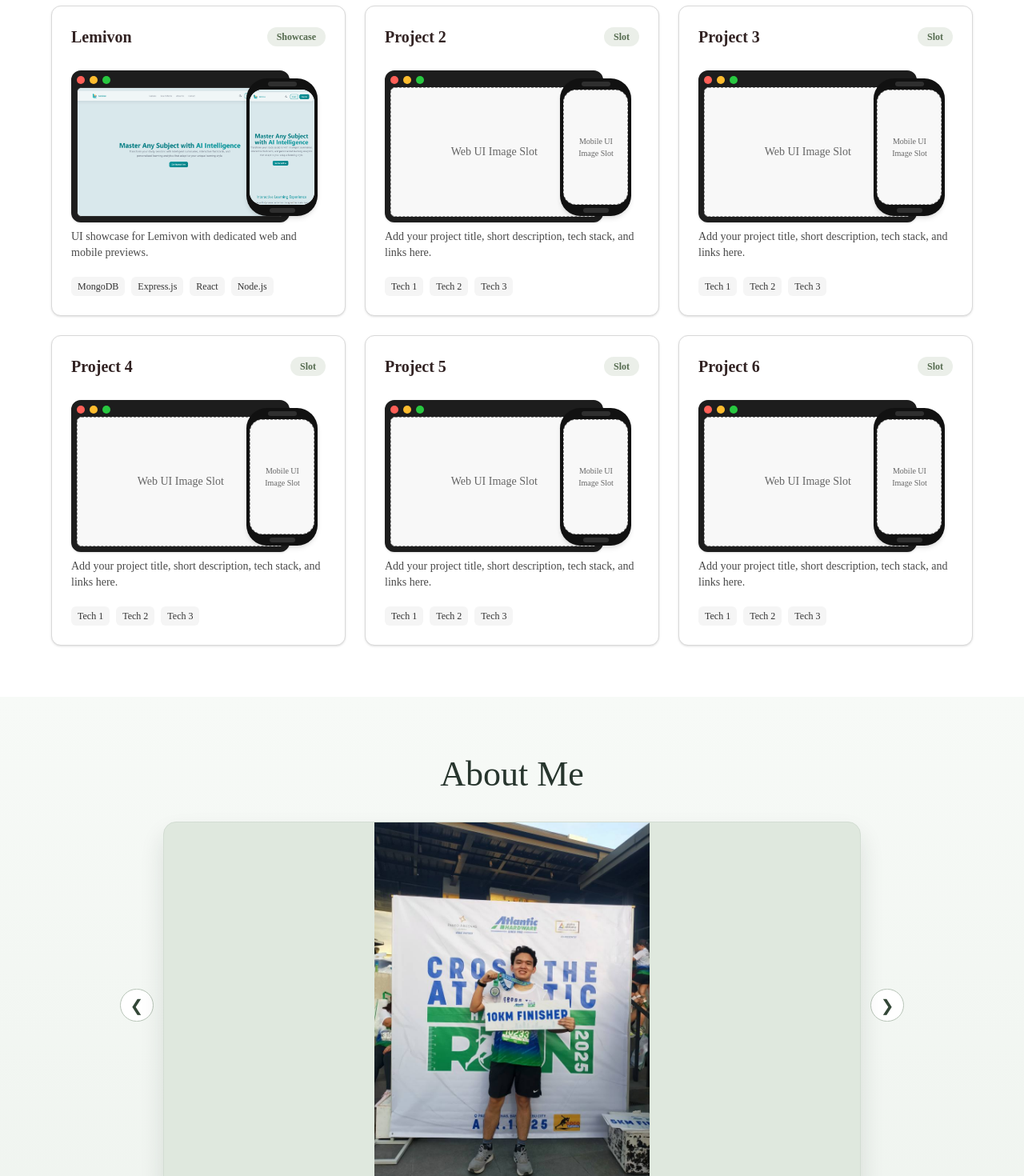
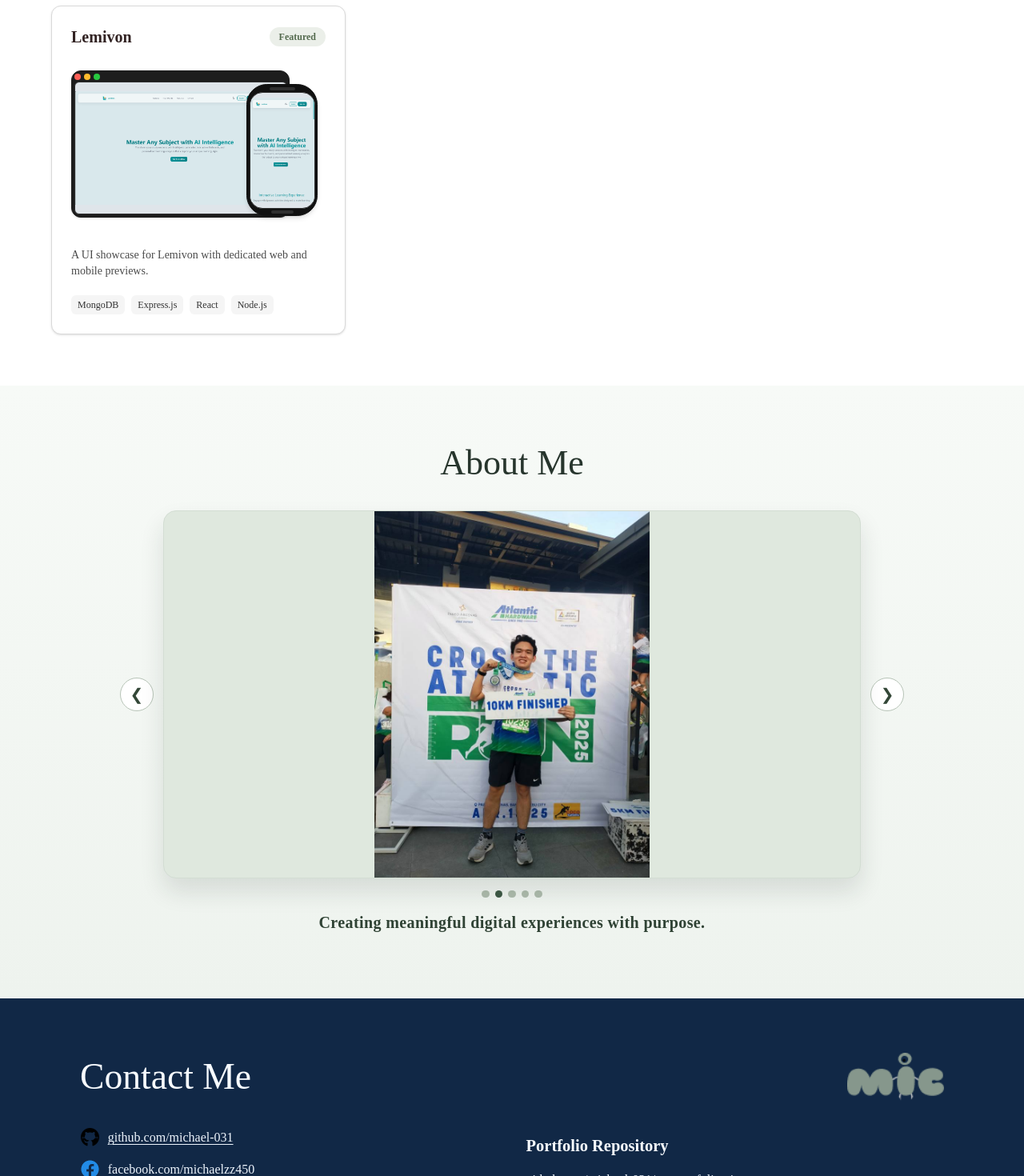
Before and after one commit to michael-031/my-portfolio, a React (Vite) app: page / in a window 1280 px wide. Shown: the part 1330-2800 px from the top of the page at 80% size. Built offline with nearby package versions, Linux system fonts and the light colour scheme; a web font is replaced by a local one.

Commit message:
Enhance App component with new contact section and improve project card hover effects

```diff
--- a/src/App.css
+++ b/src/App.css
@@ -177,6 +177,27 @@
   background: #3d5945;
 }
 
+.project-card-hover {
+  position: relative;
+  overflow: hidden;
+}
+
+.device-fade-separator {
+  margin-top: 0.45rem;
+  height: 1rem;
+  border-radius: 999px;
+  background: linear-gradient(90deg, rgba(149, 174, 152, 0), rgba(149, 174, 152, 0.6), rgba(149, 174, 152, 0));
+  filter: blur(5px);
+  opacity: 0;
+  transform: translateY(-5px);
+  transition: opacity 220ms ease, transform 220ms ease;
+}
+
+.project-card-hover:hover .device-fade-separator {
+  opacity: 1;
+  transform: translateY(0);
+}
+
 .about-slogan {
   margin: 1rem 0 0;
   text-align: center;
@@ -197,3 +218,98 @@
     font-size: 1.05rem;
   }
 }
+
+.contact-me-section {
+  padding: 4rem 1rem 5rem;
+  background: #112846;
+}
+
+.contact-me-shell {
+  width: min(1080px, 94vw);
+  margin: 0 auto;
+  color: #f2f6fb;
+}
+
+.contact-me-header {
+  display: flex;
+  align-items: center;
+  justify-content: space-between;
+  gap: 1rem;
+}
+
+.contact-me-title {
+  margin: 0;
+  font-size: clamp(2rem, 4vw, 2.85rem);
+  color: #f7fbff;
+}
+
+.contact-me-logo {
+  height: clamp(38px, 5vw, 60px);
+  width: auto;
+  opacity: 0.8;
+}
+
+.contact-me-grid {
+  margin-top: 1.8rem;
+  display: grid;
+  grid-template-columns: 1fr 1fr;
+  gap: 2.2rem;
+}
+
+.contact-me-links,
+.contact-me-actions {
+  display: flex;
+  flex-direction: column;
+  gap: 0.95rem;
+}
+
+.contact-link,
+.contact-action-link {
+  display: inline-flex;
+  align-items: center;
+  gap: 0.62rem;
+  color: #edf4fc;
+  text-decoration: underline;
+  text-underline-offset: 3px;
+  text-decoration-thickness: 1px;
+  transition: opacity 180ms ease, transform 180ms ease;
+}
+
+.contact-link:hover,
+.contact-action-link:hover {
+  opacity: 0.85;
+  transform: translateX(2px);
+}
+
+.contact-link img {
+  width: 1.55rem;
+  height: 1.55rem;
+  object-fit: contain;
+}
+
+.contact-icon-text {
+  width: 1.55rem;
+  height: 1.55rem;
+  border-radius: 999px;
+  border: 1px solid rgba(237, 244, 252, 0.5);
+  display: inline-flex;
+  align-items: center;
+  justify-content: center;
+  font-size: 0.58rem;
+  font-weight: 700;
+  letter-spacing: 0.04em;
+}
+
+.contact-label {
+  margin: 0.5rem 0 0;
+  font-size: clamp(1rem, 1.6vw, 1.3rem);
+  font-weight: 700;
+  color: #f7fbff;
+}
+
+@media (max-width: 860px) {
+  .contact-me-grid {
+    grid-template-columns: 1fr;
+    gap: 1.4rem;
+  }
+}
--- a/src/App.jsx
+++ b/src/App.jsx
@@ -36,11 +36,11 @@ const techStack = [
 
 function App() {
   const aboutGallery = [
-    { src: run, alt: 'Michael with his pet in a candid moment' },
-    { src: run1, alt: 'Michael after finishing a 10K run' },
-    { src: run2, alt: 'Michael with Divan during a 10K event' },
-    { src: hike, alt: 'Michael on a hiking trail with a scenic view' },
-    { src: hike1, alt: 'Michael on another hike in nature' },
+    { src: run, alt: 'Michael sharing a candid moment with his pet' },
+    { src: run1, alt: 'Michael crossing the finish line after a 10K run' },
+    { src: run2, alt: 'Michael and Divan at a 10K running event' },
+    { src: hike, alt: 'Michael hiking with a scenic mountain backdrop' },
+    { src: hike1, alt: 'Michael enjoying another outdoor hiking trail' },
   ]
   const [currentSlide, setCurrentSlide] = useState(0)
 
@@ -77,15 +77,15 @@ function App() {
     {
       id: 1,
       title: 'Lemivon',
-      description: 'UI showcase for Lemivon with dedicated web and mobile previews.',
+      description: 'A UI showcase for Lemivon with dedicated web and mobile previews.',
       tech: ['MongoDB', 'Express.js', 'React', 'Node.js'],
       webImage: lemivon,
       mobileImage: lemivon_mobile,
     },
-    ...Array.from({ length: 5 }, (_, index) => ({
+    ...Array.from({ length: 0 }, (_, index) => ({
       id: index + 2,
       title: `Project ${index + 2}`,
-      description: 'Add your project title, short description, tech stack, and links here.',
+      description: 'Project details coming soon: summary, stack, and links.',
       tech: ['Tech 1', 'Tech 2', 'Tech 3'],
       webImage: null,
       mobileImage: null,
@@ -95,12 +95,12 @@ function App() {
   return (
     <main>
       <section className="bg-white-800 h-[64px] flex justify-between items-center px-16 shadow-md">
-        <img src={logo} alt="Hero Image" className="h-[32px] object-cover" />
-        <div class="buttons">
-          <button className="text-black px-4 h-full">About Me</button>
-          <button className="text-black px-4 h-full">My Projects</button>
-          <button className="text-black px-4 h-full">My Designs</button>
-          <button className="text-black px-4 h-full">Contact Me</button>
+        <img src={logo} alt="Michael portfolio logo" className="h-[32px] object-cover" />
+        <div className="buttons">
+          <a href="#about-me" className="text-black px-4 h-full inline-flex items-center">About Me</a>
+          <a href="#projects" className="text-black px-4 h-full inline-flex items-center">My Projects</a>
+          <a href="#tech-stack" className="text-black px-4 h-full inline-flex items-center">My Designs</a>
+          <a href="#contact-me" className="text-black px-4 h-full inline-flex items-center">Contact Me</a>
         </div>
       </section>
 
@@ -123,17 +123,17 @@ function App() {
             </h1>
           </SplitText>
             <p className='text-2xl ml-1 mt-8'>
-              Let’s Build and Level Up Together
+              Let's build and level up together.
             </p>
           </div>
           <div
             id="education"
             className="flex-row justify-center gap-40 z-0 h-[10rem] w-[980px] absolute top-[31rem] left-[33rem] bg-white rounded-sm shadow-xl px-16 py-10 flex gap-8 items-center"
           >
-            <div className="flex flex-col">
+            <div className="flex flex-col ml-10">
               <span className="text-xl">Education</span>
-              <span className='mt-2'>Third Year</span>
-              <span>Bachelor of Science in Computer Engineering - CITU</span>
+              <span className='mt-2'>Third-Year Student</span>
+              <span>Bachelor of Science in Computer Engineering - CIT-U</span>
             </div>
             <div className="flex flex-col gap-2 mr-16">
             <a
@@ -163,7 +163,7 @@ function App() {
               className="flex items-center gap-2 hover:opacity-70"
             >
               <img src={linkedin} alt="LinkedIn" className="h-8 w-8" />
-              <span className="text-black text-[12px]">linkedin.com/michael-inoc</span>
+              <span className="text-black text-[12px]">linkedin.com/in/michael-inoc</span>
             </a>
             </div>
 
@@ -181,7 +181,7 @@ function App() {
 
             <img
               src={profile}
-              alt="Hero Image"
+              alt="Portrait of Michael Inoc"
               className="h-[500px] object-cover translate-y-30"
             />
 
@@ -244,7 +244,7 @@ function App() {
               style={{ fontFamily: "Century Gothic, sans-serif" }}
             >
               <span data-split-part className="text-[#322323] inline-block">
-                My Projects
+                Featured Projects
               </span>{""}
             </h1>
           </div>
@@ -253,57 +253,59 @@ function App() {
             {projectSlots.map((project) => (
               <article
                 key={project.id}
-                className='rounded-xl border border-[#d9d9d9] bg-white p-6 shadow-sm transition hover:-translate-y-1 hover:shadow-md'
+                className='project-card-hover rounded-xl border border-[#d9d9d9] bg-white p-6 shadow-sm transition hover:-translate-y-1 hover:shadow-md'
               >
                 <div className='flex items-center justify-between'>
                   <h2 className='text-xl font-semibold text-[#322323]'>{project.title}</h2>
                   <span className='rounded-full bg-[#9BB193]/20 px-3 py-1 text-xs font-semibold text-[#556b4f]'>
-                    {project.webImage && project.mobileImage ? 'Showcase' : 'Slot'}
+                    {project.webImage && project.mobileImage ? 'Featured' : 'Planned'}
                   </span>
                 </div>
 
                 <div className='mt-5'>
                   <div className='relative h-[190px] w-full'>
                     <div className='absolute left-0 top-2 w-[86%]'>
-                      <div className='rounded-xl border-[3px] border-[#1d1d1d] bg-[#1d1d1d] p-1 shadow-sm'>
-                        <div className='mb-1 flex items-center gap-1.5'>
-                          <span className='h-2.5 w-2.5 rounded-full bg-[#ff5f57]'></span>
-                          <span className='h-2.5 w-2.5 rounded-full bg-[#febc2e]'></span>
-                          <span className='h-2.5 w-2.5 rounded-full bg-[#28c840]'></span>
+                      <div className='rounded-xl border-[1.5px] border-[#1d1d1d] bg-[#1d1d1d] p-[2.5px] shadow-sm'>
+                        <div className='mb-0.5 flex items-center gap-1'>
+                          <span className='h-2 w-2 rounded-full bg-[#ff5f57]'></span>
+                          <span className='h-2 w-2 rounded-full bg-[#febc2e]'></span>
+                          <span className='h-2 w-2 rounded-full bg-[#28c840]'></span>
                         </div>
                         {project.webImage ? (
                           <img
                             src={project.webImage}
                             alt={`${project.title} web UI`}
-                            className='aspect-[16/10] w-full rounded-md border border-[#2e2e2e] bg-white object-cover'
+                            className='aspect-[16/10] w-full rounded-md border-[1.5px] border-[#2e2e2e] bg-[#dfe5ea] object-contain'
                           />
                         ) : (
                           <div className='flex aspect-[16/10] items-center justify-center rounded-md border border-dashed border-[#8b8b8b] bg-[#f8f8f8] text-sm font-medium text-[#666]'>
-                            Web UI Image Slot
+                            Web preview coming soon
                           </div>
                         )}
                       </div>
                     </div>
 
                     <div className='absolute bottom-0 right-[3%] w-[28%] max-w-[112px]'>
-                      <div className='rounded-[1.6rem] border-[#111] bg-[#111] p-1 shadow-md'>
-                        <div className='mx-auto mb-1 h-1.5 w-9 rounded-full bg-[#2f2f2f]'></div>
+                      <div className='rounded-[1.6rem] border-[1.5px] border-[#111] bg-[#111] p-[2.5px] shadow-md'>
+                        <div className='mx-auto mb-0.5 h-1 w-8 rounded-full bg-[#2f2f2f]'></div>
                         {project.mobileImage ? (
                           <img
                             src={project.mobileImage}
                             alt={`${project.title} mobile UI`}
-                            className='aspect-[9/16] w-full rounded-[1rem] bg-white object-cover'
+                            className='aspect-[9/16] w-full rounded-[1rem] border-[1.5px] border-[#2e2e2e] bg-[#dfe5ea] object-contain'
                           />
                         ) : (
                           <div className='flex aspect-[9/16] items-center justify-center rounded-[1rem] border border-dashed border-[#8b8b8b] bg-[#f8f8f8] px-2 text-center text-[10px] font-medium text-[#666]'>
-                            Mobile UI Image Slot
+                            Mobile preview coming soon
                           </div>
                         )}
-                        <div className='mx-auto mt-1 h-1.5 w-8 rounded-full bg-[#2f2f2f]'></div>
+                        <div className='mx-auto mt-0.5 h-1 w-7 rounded-full bg-[#2f2f2f]'></div>
                       </div>
                     </div>
                   </div>
                 </div>
+
+                <div className='device-fade-separator' aria-hidden='true'></div>
 
                 <p className='mt-4 text-sm text-[#4a4a4a]'>
                   {project.description}
@@ -369,12 +371,78 @@ function App() {
             ))}
           </div>
 
-          <p className='about-slogan'>Building dreams with code, courage, and creativity.</p>
+          <p className='about-slogan'>Creating meaningful digital experiences with purpose.</p>
         </div>
       </section>
 
       <section id='contact-me' className='contact-me-section'>
+        <div className='contact-me-shell'>
+          <div className='contact-me-header'>
+            <h2 className='contact-me-title'>Contact Me</h2>
+            <img src={logo} alt='Michael logo' className='contact-me-logo' />
+          </div>
 
+          <div className='contact-me-grid'>
+            <div className='contact-me-links'>
+              <a
+                href='https://github.com/michael-031'
+                target='_blank'
+                rel='noopener noreferrer'
+                className='contact-link'
+              >
+                <img src={github} alt='GitHub' />
+                <span>github.com/michael-031</span>
+              </a>
+
+              <a
+                href='https://www.facebook.com/michaelzz450'
+                target='_blank'
+                rel='noopener noreferrer'
+                className='contact-link'
+              >
+                <img src={fb} alt='Facebook' />
+                <span>facebook.com/michaelzz450</span>
+              </a>
+
+              <a
+                href='https://www.linkedin.com/in/john-michael-inoc-bb288326b/'
+                target='_blank'
+                rel='noopener noreferrer'
+                className='contact-link'
+              >
+                <img src={linkedin} alt='LinkedIn' />
+                <span>linkedin.com/in/john-michael-inoc-bb288326b</span>
+              </a>
+
+              <a href='tel:+639179523690' className='contact-link'>
+                <span className='contact-icon-text'>TEL</span>
+                <span>09179523690</span>
+              </a>
+            </div>
+
+            <div className='contact-me-actions'>
+              <p className='contact-label'>Portfolio Repository</p>
+              <a
+                href='https://github.com/michael-031/my-portfolio.git'
+                target='_blank'
+                rel='noopener noreferrer'
+                className='contact-action-link'
+              >
+                github.com/michael-031/my-portfolio.git
+              </a>
+
+              <p className='contact-label'>Resume</p>
+              <a
+                href='https://drive.google.com/drive/folders/1cICwQ2tPA8Ejfar6_dhrS7QN4833_SL8?usp=sharing'
+                target='_blank'
+                rel='noopener noreferrer'
+                className='contact-action-link'
+              >
+                View my resume folder on Google Drive
+              </a>
+            </div>
+          </div>
+        </div>
       </section>
     </main>
   )
```
